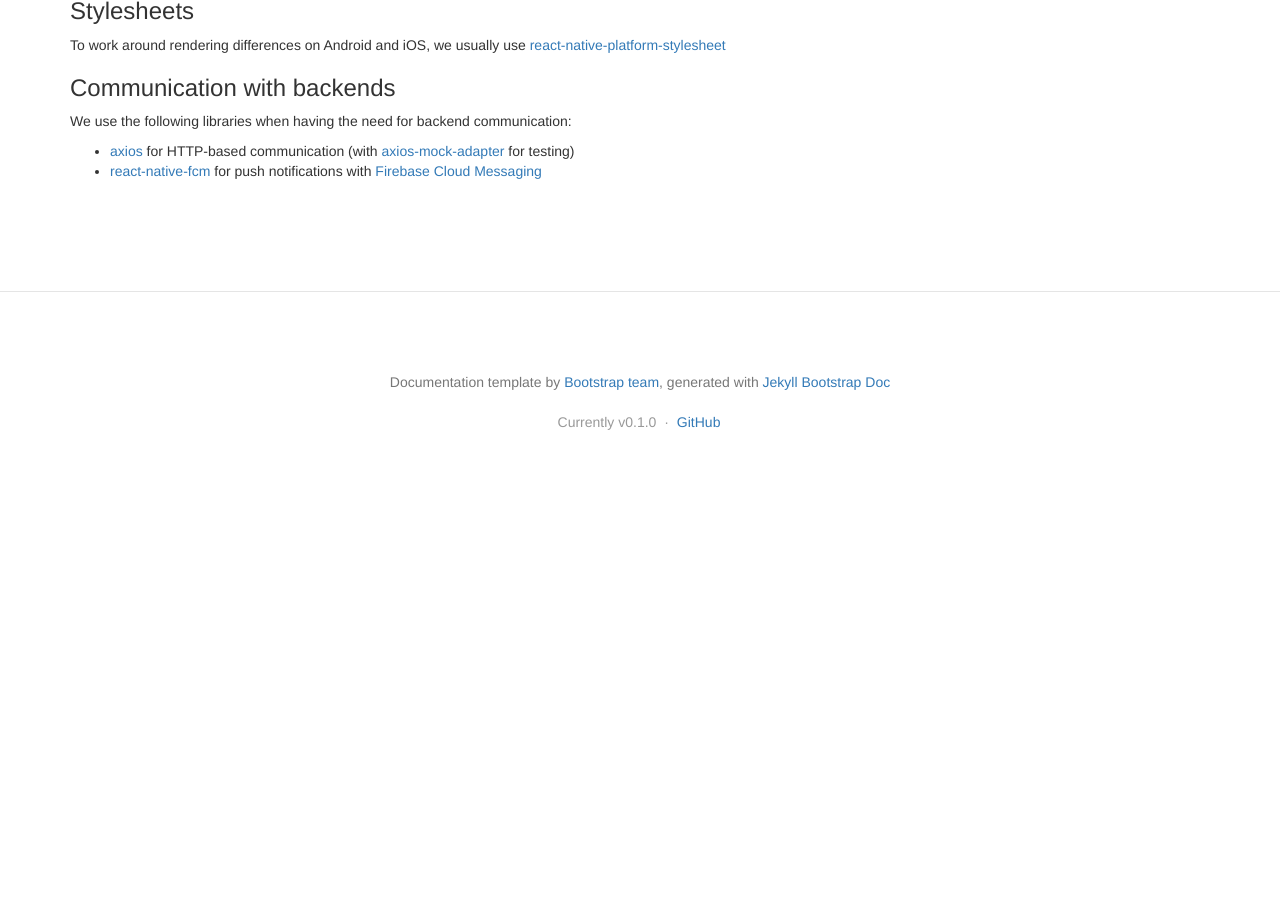
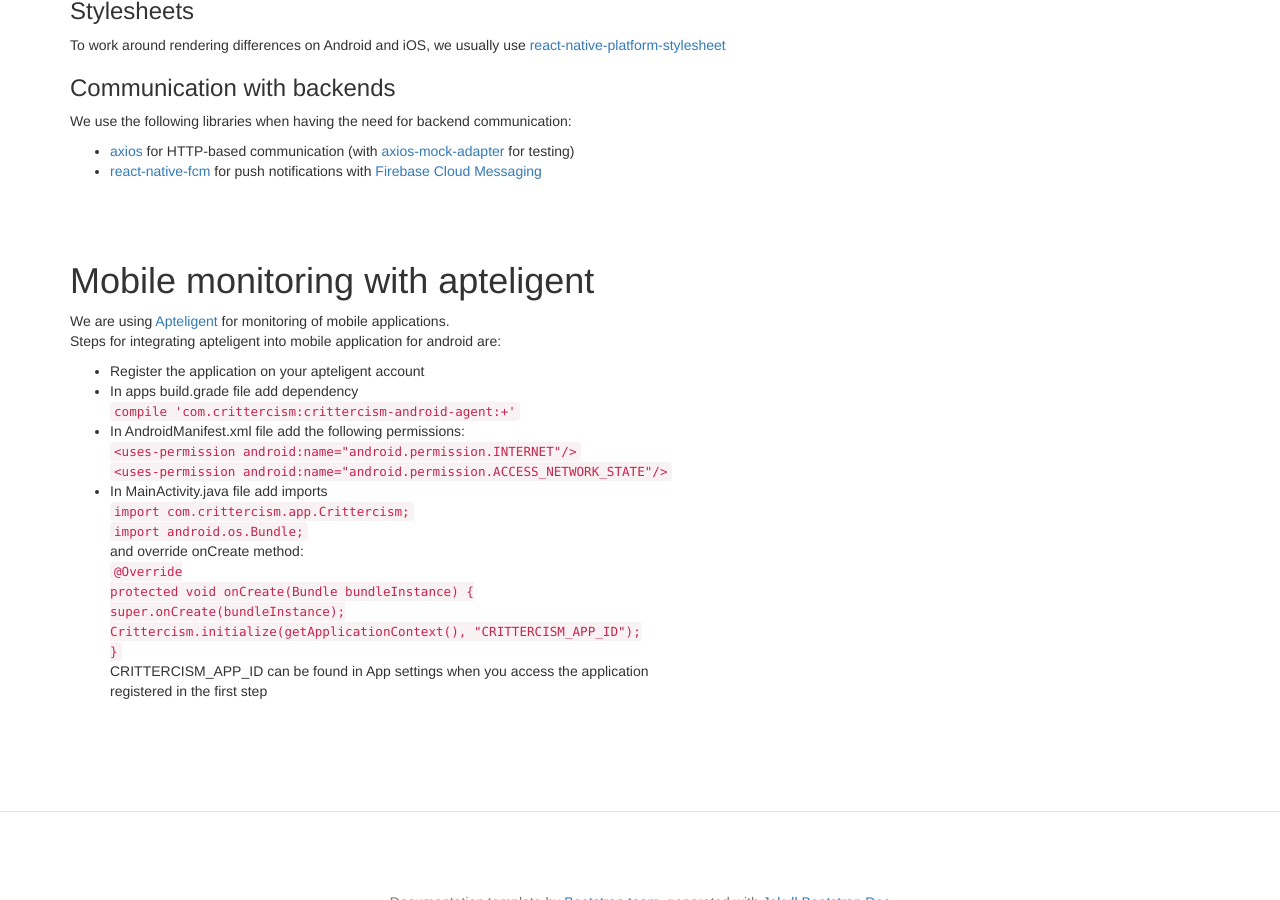
Before and after one commit to codecentric-labs-zero/codecentric-labs-zero.github.io, a Jekyll site: the page built from pages/react-native.html, in a window 1280 px wide and 900 px high, scrolled down 6741 px. Built offline with Jekyll 4.4.1, drawn with Linux system fonts in a browser that asks for light colours; nearby versions of some CDN libraries; before the commit the page ends 7223 px from its top, so only the background shows below that; some of the changed text lies outside the part shown.

Commit message:
Document mobile monitoring
Added documentation for setting up mobile app monitoring using apteligent

```diff
--- a/pages/react-native.html
+++ b/pages/react-native.html
@@ -435,3 +435,34 @@
     <li><a href="https://github.com/evollu/react-native-fcm">react-native-fcm</a> for push notifications with <a href="https://firebase.google.com/docs/cloud-messaging/">Firebase Cloud Messaging</a></li>
   </ul>
 </section>
+<section class="bs-docs-section">
+  <h1 id="apteligentIntegration">Mobile monitoring with apteligent</h1>
+  <p>We are using <a href="https://www.apteligent.com/">Apteligent</a> for monitoring of mobile applications.<br/>
+    Steps for integrating apteligent into mobile application for android are:
+    <ul>
+      <li>Register the application on your apteligent account</li>
+      <li>In apps build.grade file add dependency<br/>
+        <code>compile 'com.crittercism:crittercism-android-agent:+'</code>
+      </li>
+      <li>In AndroidManifest.xml file add the following permissions:<br/>
+        <code>&lt;uses-permission android:name="android.permission.INTERNET"/&gt;</code><br/>
+        <code>&lt;uses-permission android:name="android.permission.ACCESS_NETWORK_STATE"/&gt;</code>
+      </li>
+      <li>
+        In MainActivity.java file add imports<br/>
+        <code>import com.crittercism.app.Crittercism;</code><br/>
+        <code>import android.os.Bundle;</code><br/>
+        and override onCreate method:<br/>
+        <code>
+          @Override<br/>
+          protected void onCreate(Bundle bundleInstance) {<br/>
+            super.onCreate(bundleInstance);<br/>
+            Crittercism.initialize(getApplicationContext(), "CRITTERCISM_APP_ID");<br/>
+          }
+        </code></br>
+        CRITTERCISM_APP_ID can be found in App settings when you access the application<br/>
+        registered in the first step
+      </li>
+    </ul>
+  </p>
+  <section>
```
